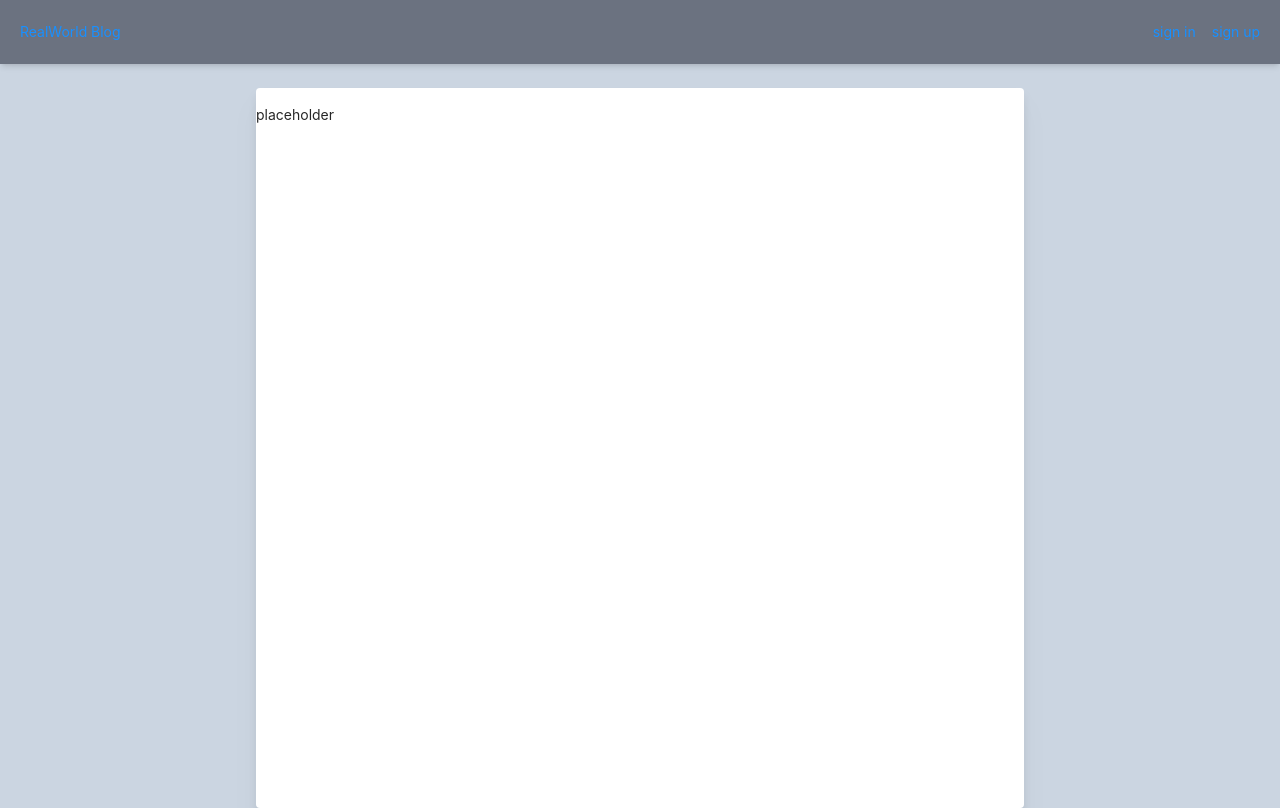
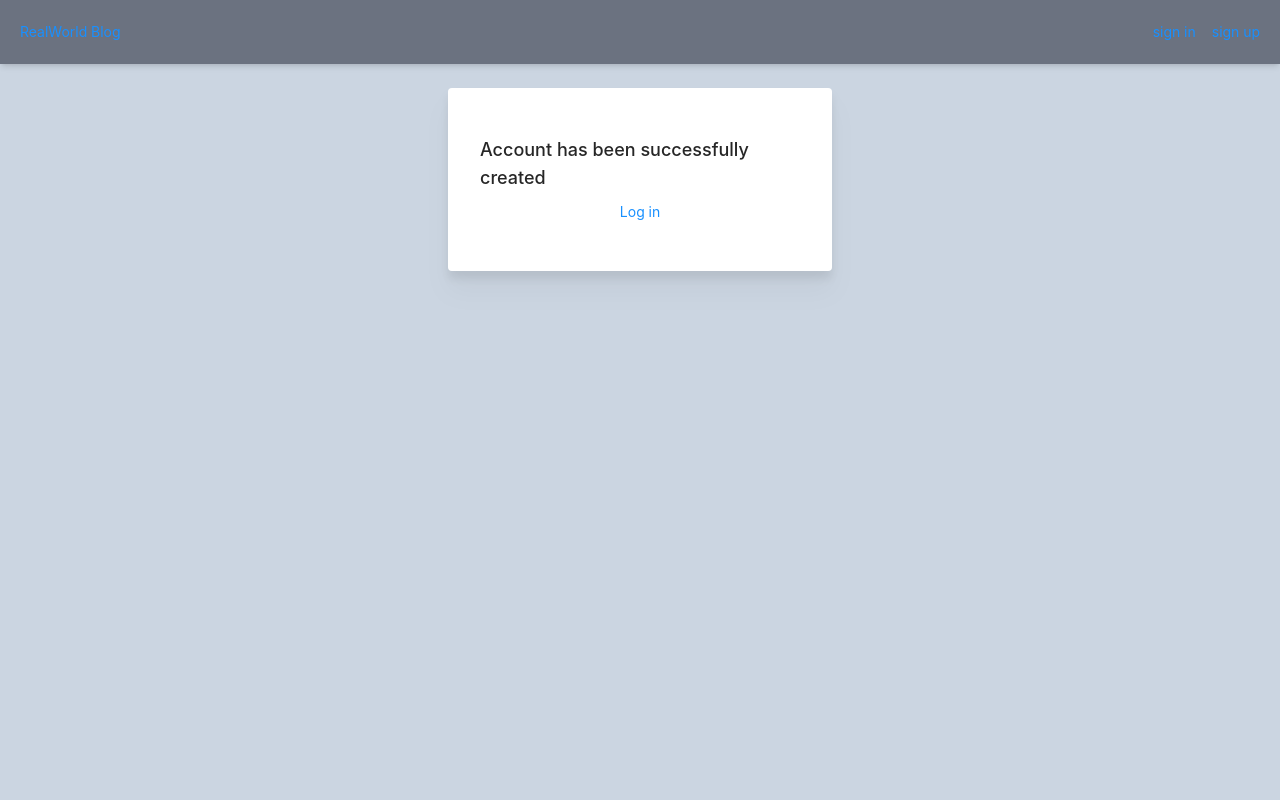
Before and after one commit to rusj88/react-blog, a React (Create React App) app: page /success in a window 1280 px wide. Built offline with nearby package versions, Linux system fonts and the light colour scheme; the HTML template or start-up script is replaced by a standard one.

Commit message:
add success page

```diff
--- a/src/pages/Success.tsx
+++ b/src/pages/Success.tsx
@@ -1,7 +1,12 @@
+import { Link } from "react-router-dom";
+
 function Success() {
   return (
-    <div className="min-h-[90vh] mt-6 mx-auto w-3/5 py-4 bg-white drop-shadow-xl rounded">
-      placeholder
+    <div className="w-96 mt-6 mx-auto bg-white rounded drop-shadow-xl">
+      <div className="flex flex-col items-center py-12 px-8">
+        <h2 className="text-lg">Account has been successfully created</h2>
+        <Link to="/sign-in">Log in</Link>
+      </div>
     </div>
   );
 }
```
